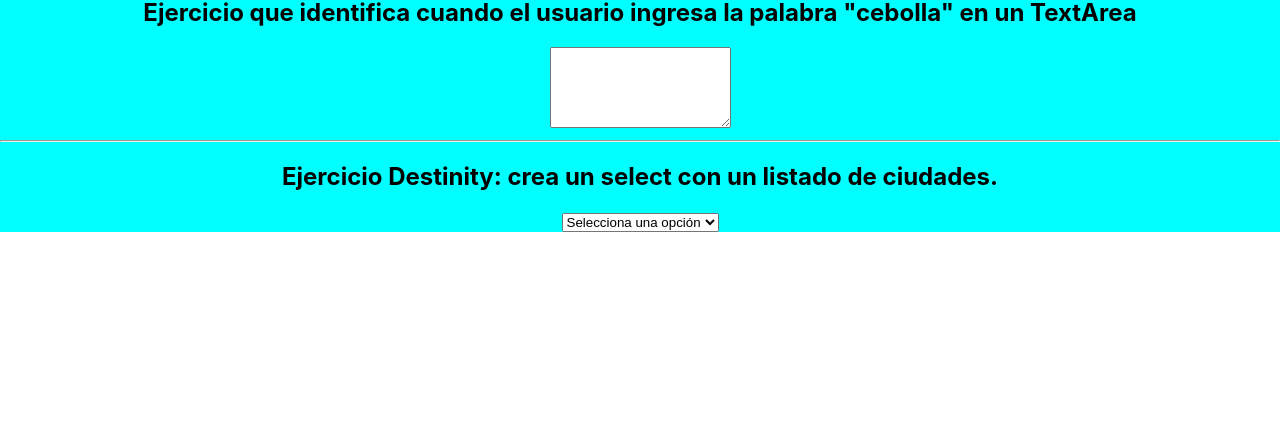
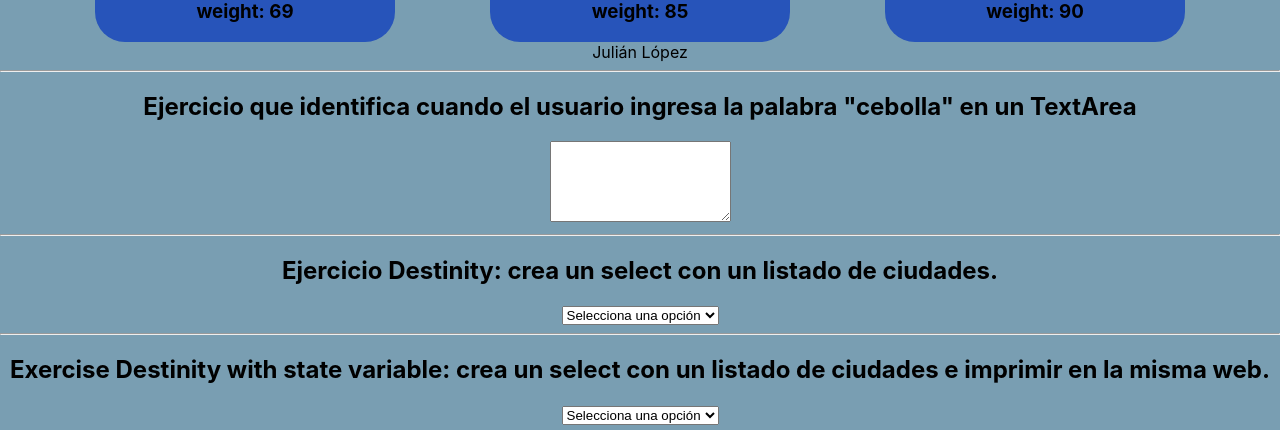
Before and after one commit to jlopezsa/react-exercises-mir, a React (Create React App) app: page / in a window 1280 px wide. Shown: the part 673-1103 px from the top of the page. Before the commit the page ends 905 px from the top, so only its background shows below. Built offline with nearby package versions, Linux system fonts and the light colour scheme.

Commit message:
Add all exercices in a single page using React components

```diff
--- a/src/App.css
+++ b/src/App.css
@@ -1,5 +1,6 @@
+/*http://brandcolors.net/*/
 .App {
-  background-color: aqua;
+  background-color: #799eb2;
   align-items: center;
   /*min-height: calc(50vh - 60px);*/
   /*padding: 4.5rem 0px;*/
@@ -7,7 +8,7 @@
 }
 
 .showCase {
-  background-color: blueviolet;
+  background-color: #799eb2;
   display: flex;
   height: auto;
   flex-direction: row;
--- a/src/App.jsx
+++ b/src/App.jsx
@@ -2,6 +2,7 @@ import PokemonCard from './components/PokemonCard/PokemonCard';
 import Body from './components/Body';
 import OnionHater from './components/OnionHater';
 import Destinity from './components/Destiny'
+import DestinityStates from './components/DestinityStates';
 import './App.css';
 
 const animalPoke = [
@@ -80,6 +81,8 @@ const animalPoke = [
 function App() {
   return (
     <div className='App'>
+      <h1>Ejercicios usando componentes en React</h1>
+      <hr />
       <h2>Ejercicio que crea tarjetas a partir de objetos que se reciben desde un vector de objetos</h2>
       <div className='showCase'>
         {
@@ -89,11 +92,15 @@ function App() {
       }
       </div>
       <Body content="Julián López"/>
+      <hr />
       <h2>Ejercicio que identifica cuando el usuario ingresa la palabra "cebolla" en un TextArea </h2>
       <OnionHater />
       <hr />
       <h2>Ejercicio Destinity: crea un select con un listado de ciudades.</h2>
       <Destinity />
+      <hr />
+      <h2>Exercise Destinity with state variable: crea un select con un listado de ciudades e imprimir en la misma web.</h2>
+      <DestinityStates />
     </div>
   );
 }
--- /dev/null
+++ b/src/components/DestinityStates.jsx
@@ -0,0 +1,38 @@
+import React from "react";
+import { useState } from "react";
+
+const cities = [
+    {value: 'buenos aires', label:'Buenos Aires'},
+    {value: 'sydney', label:'Sydney'},
+    {value: 'praga', label:'Praga'},
+    {value: 'boston', label:'Boston'},
+    {value: 'tokio', label:'Tokio'}
+]
+
+const DestinityStates = () =>{
+    const [destinity, setDestinity] = useState('');
+    const handleDensityChange = (e) => {
+        console.log(e)
+        console.log(e.target.value);
+        setDestinity(e.target.value)
+        if(e.target.value !== "hide"){
+            /*alert(`Tu destino de viaje es ${e.target.value}`)*/
+        }
+    }
+
+    return(
+        <div>
+            <select name="destinity" onChange={handleDensityChange}>
+                <option value="hide">Selecciona una opción</option>
+                {
+                    cities.map((item,idx)=>
+                        <option key={item.value} value={item.value}>{item.label}</option>
+                    )
+                }
+            </select>
+            <h2>Tu destino de viaje es {destinity}</h2>
+        </div>
+    )
+}
+
+export default DestinityStates;
--- a/src/components/PokemonCard/PokemonCardStyles.scss
+++ b/src/components/PokemonCard/PokemonCardStyles.scss
@@ -1,5 +1,7 @@
 .containerCard{
-
+    background-color: #2754ba;
+    width: 300px;
+    border-radius: 30px;
 }
 
 .titulo{
```
